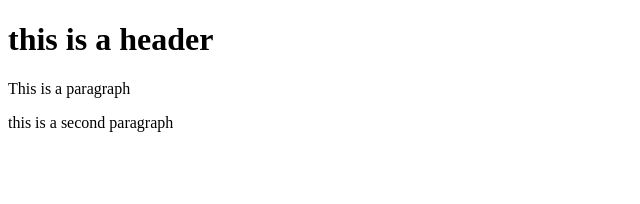
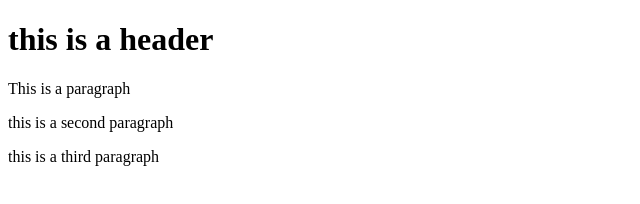
Before and after one commit to Mir-7/git-test, a website: page index.html in a window 1280 px wide. Shown: the whole page, without its empty margins (0-640 px from the left). Drawn offline with Linux system fonts and the light colour scheme.

Commit message:
fourth commit

```diff
--- a/index.html
+++ b/index.html
@@ -7,8 +7,9 @@
     <title>Document</title>
 </head>
 <body>
-    <h1>this is a header</h1>
+    <h1>this is a header </h1>
     <p>This is a paragraph</p>
     <p>this is a second paragraph</p>
+    <p>this is a third paragraph</p>
 </body>
 </html>
```
Also changed, not shown: package.json (added, +27 -0 lines), 2 other files.
